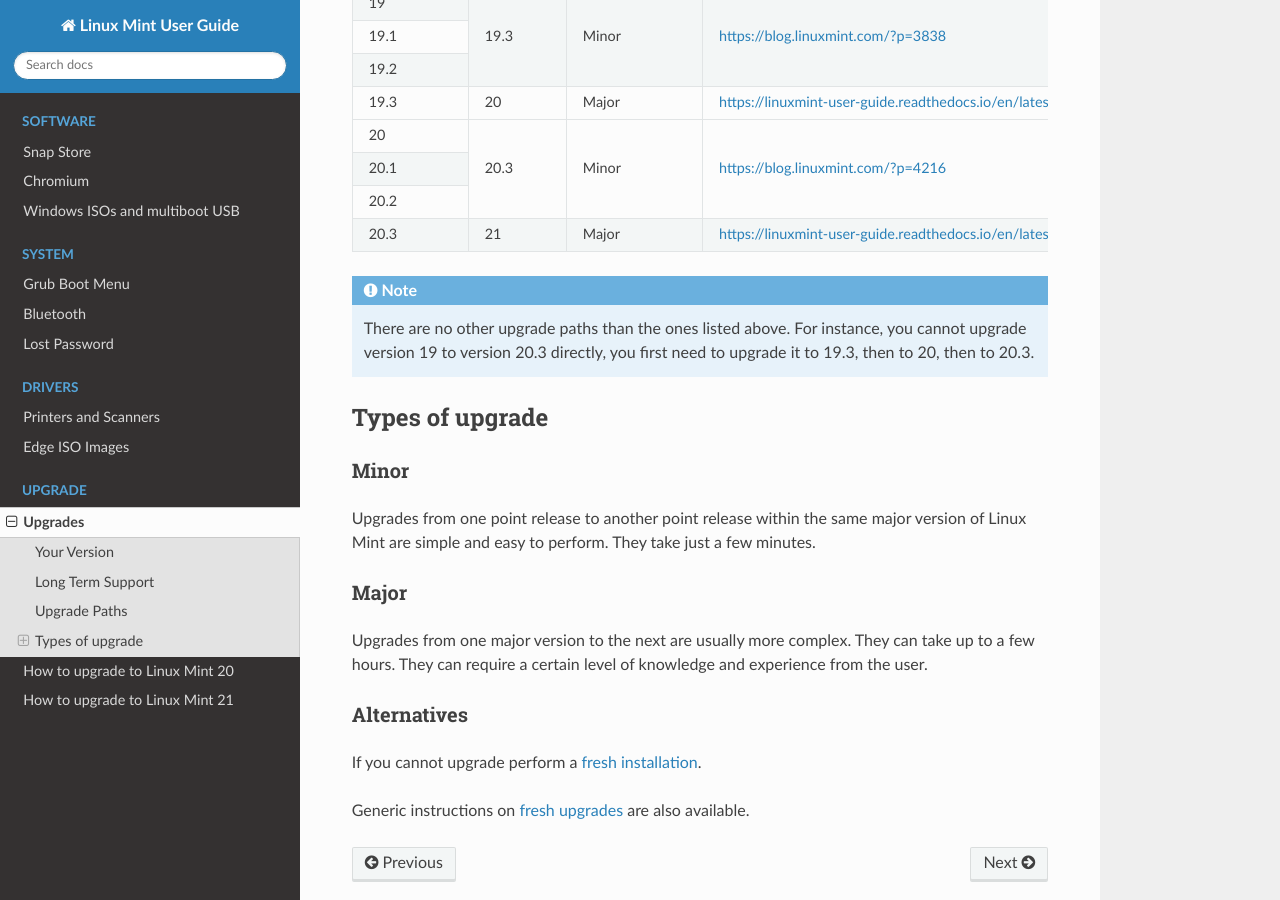
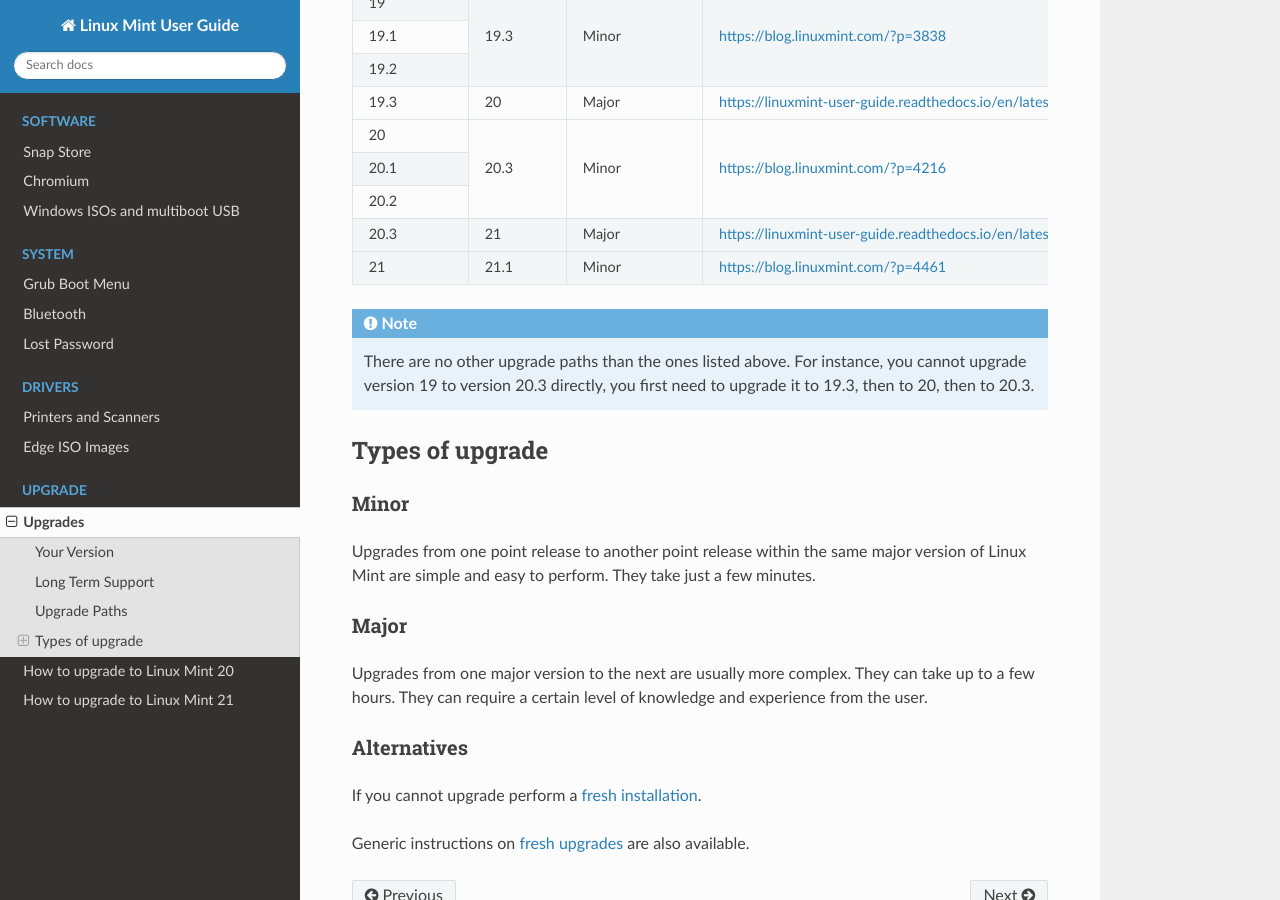
Before and after one commit to linuxmint/doc-user-guide, a Sphinx documentation site: the page built from docs/upgrade.rst, in a window 1280 px wide and 900 px high, scrolled down 1072 px. Built offline with Sphinx 7.4.7 and the Read the Docs theme 2.0.0, drawn with Linux system fonts in a browser that asks for light colours.

Commit message:
Upgrade: Add 21.1 info

```diff
--- a/docs/upgrade.rst
+++ b/docs/upgrade.rst
@@ -70,6 +70,8 @@
 +--------------+------------+------------------+-------------------------------------------------------------------------------+
 | 20.3         | 21         + Major            | https://linuxmint-user-guide.readthedocs.io/en/latest/upgrade-to-mint-21.html |
 +--------------+------------+------------------+-------------------------------------------------------------------------------+
+| 21           | 21.1       | Minor            | https://blog.linuxmint.com/?p=4461                                            |
++--------------+------------+------------------+-------------------------------------------------------------------------------+
 
 .. note:: There are no other upgrade paths than the ones listed above. For instance, you cannot upgrade version 19 to version 20.3 directly, you first need to upgrade it to 19.3, then to 20, then to 20.3.
 
```
